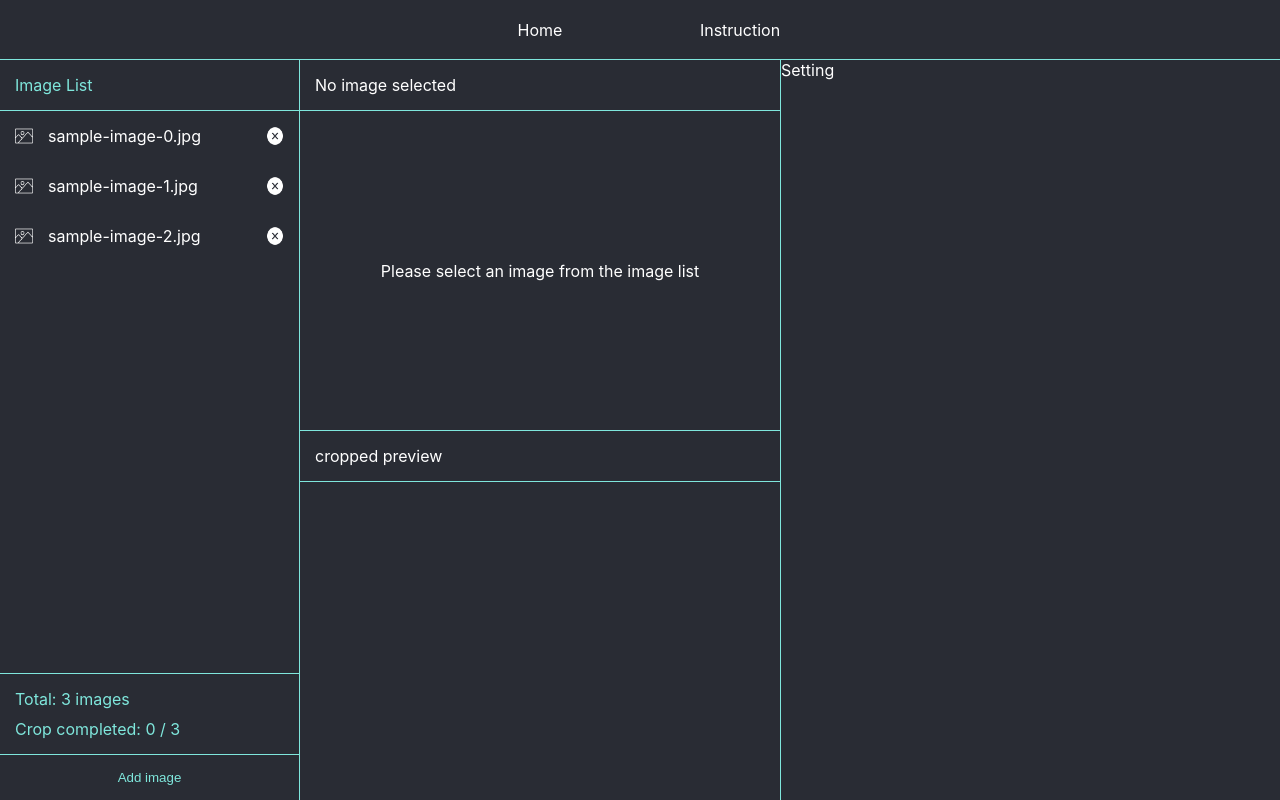
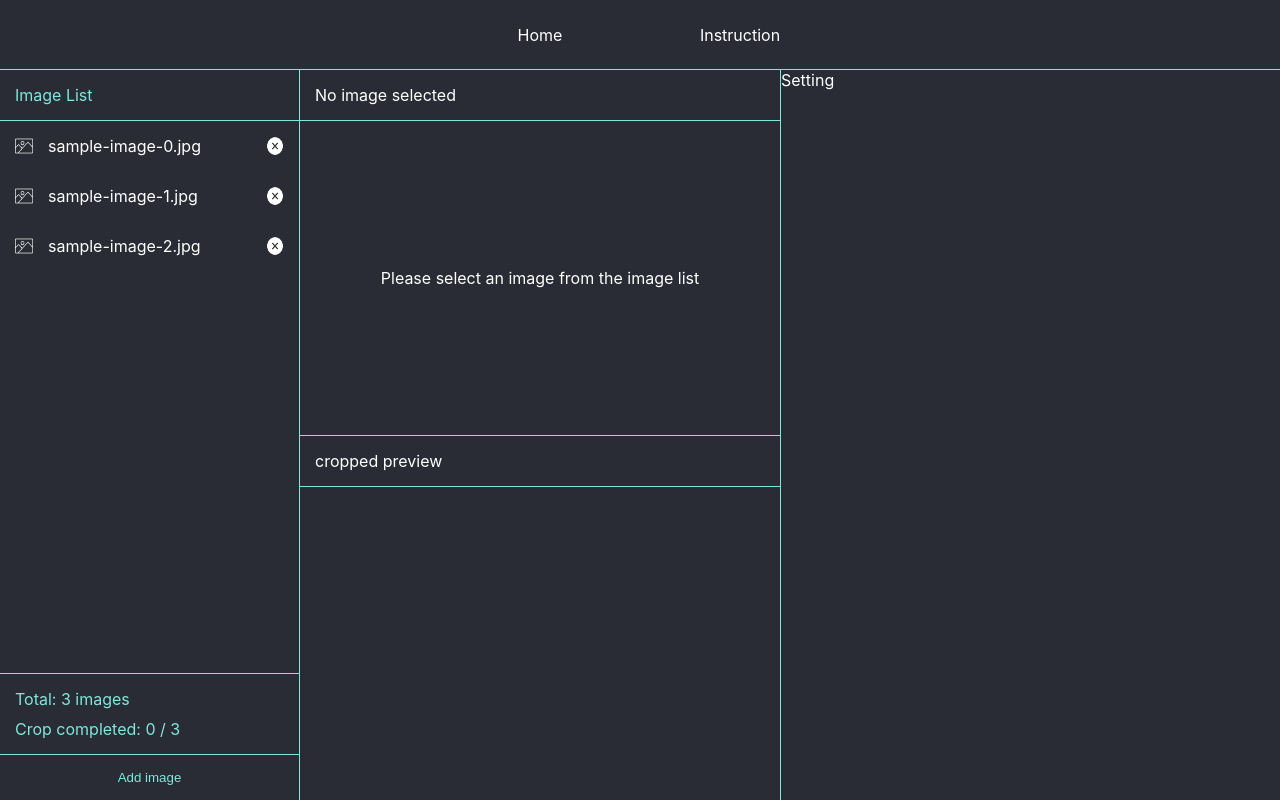
Before and after one commit to peppermintc/image-cropper, a React (Create React App) app: page / in a window 1280 px wide. Built offline with nearby package versions, Linux system fonts and the light colour scheme.

Commit message:
header height change

```diff
--- a/src/components/Header/Header.scss
+++ b/src/components/Header/Header.scss
@@ -1,7 +1,7 @@
 @import "../../App.scss";
 
 .header-container {
-  height: 60px;
+  height: 70px;
   display: flex;
   justify-content: center;
   align-items: center;
```
